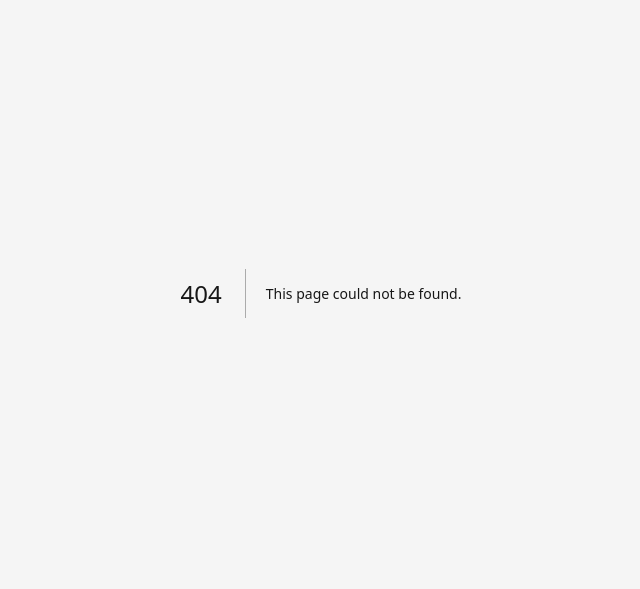
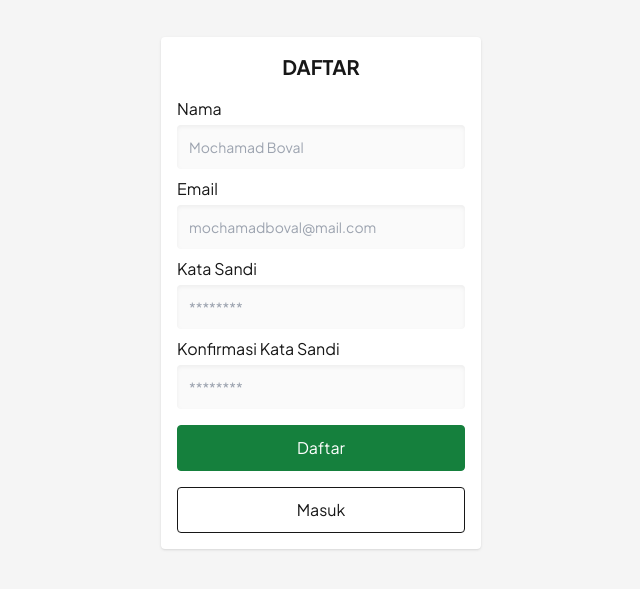
Before and after one commit to mochamadboval/nextjs-dengan-autentikasi, a Next.js app: page /signup in a window 1280 px wide. Before the commit this address had no page. Shown: the part 107-696 px from the top of the page, without its empty margins (319-959 px from the left). Built offline with nearby package versions, Linux system fonts and the light colour scheme.

Commit message:
Form Login dan Sign Up

```diff
--- /dev/null
+++ b/components/Form/ButtonAuth.js
@@ -0,0 +1,7 @@
+export default function ButtonAuth(props) {
+  return (
+    <button className="bg-green-700 border border-green-700 mt-2 p-2.5 rounded text-center text-white">
+      {props.children}
+    </button>
+  );
+}
--- /dev/null
+++ b/components/Form/InputAuth.js
@@ -0,0 +1,16 @@
+export default function InputAuth(props) {
+  const { name, placeholder, type } = props;
+
+  return (
+    <div>
+      <label htmlFor={name}>{name}</label>
+      <input
+        type={type}
+        id={name}
+        placeholder={placeholder}
+        className="bg-neutral-50 mt-1 p-3 rounded shadow-inner text-sm w-full"
+        required
+      />
+    </div>
+  );
+}
--- /dev/null
+++ b/components/UI/ButtonPage.js
@@ -0,0 +1,14 @@
+import Link from "next/link";
+
+export default function ButtonPage(props) {
+  const { children, url } = props;
+
+  return (
+    <Link
+      href={url}
+      className="block border border-neutral-900 mt-4 p-2.5 rounded text-center w-full"
+    >
+      {children}
+    </Link>
+  );
+}
--- /dev/null
+++ b/components/UI/Card.js
@@ -0,0 +1,7 @@
+export default function Card(props) {
+  return (
+    <article className="bg-white max-w-xs mx-auto p-4 rounded shadow w-full">
+      {props.children}
+    </article>
+  );
+}
--- /dev/null
+++ b/components/UI/Layout.js
@@ -0,0 +1,7 @@
+export default function Layout(props) {
+  return (
+    <div className="flex items-center justify-center min-h-screen p-4">
+      {props.children}
+    </div>
+  );
+}
--- a/pages/index.js
+++ b/pages/index.js
@@ -1,4 +1,8 @@
 import Head from "next/head";
+
+import ButtonPage from "@/components/UI/ButtonPage";
+import Card from "@/components/UI/Card";
+import Layout from "@/components/UI/Layout";
 
 export default function Home() {
   return (
@@ -13,7 +17,12 @@ export default function Home() {
         <link rel="icon" href="/favicon.ico" />
       </Head>
 
-      <p>Here we go!</p>
+      <Layout>
+        <Card>
+          <p className="text-center">Hai, orang asing.</p>
+          <ButtonPage url="/login">Masuk</ButtonPage>
+        </Card>
+      </Layout>
     </>
   );
 }
--- /dev/null
+++ b/pages/login.js
@@ -0,0 +1,43 @@
+import Head from "next/head";
+
+import ButtonAuth from "@/components/Form/ButtonAuth";
+import InputAuth from "@/components/Form/InputAuth";
+import ButtonPage from "@/components/UI/ButtonPage";
+import Card from "@/components/UI/Card";
+import Layout from "@/components/UI/Layout";
+
+export default function Login() {
+  return (
+    <>
+      <Head>
+        <title>Masuk - Next.js dengan autentikasi</title>
+        <meta
+          name="description"
+          content="Next.js dengan autentikasi menggunakan NextAuth.js - Halaman Masuk."
+        />
+        <meta name="viewport" content="width=device-width, initial-scale=1" />
+        <link rel="icon" href="/favicon.ico" />
+      </Head>
+
+      <Layout>
+        <Card>
+          <h2 className="font-bold text-center text-xl">MASUK</h2>
+          <form className="flex flex-col gap-2 mt-4">
+            <InputAuth
+              name="Email"
+              placeholder="mochamadboval@mail.com"
+              type="email"
+            />
+            <InputAuth
+              name="Kata Sandi"
+              placeholder="********"
+              type="password"
+            />
+            <ButtonAuth>Masuk</ButtonAuth>
+          </form>
+          <ButtonPage url="/signup">Daftar</ButtonPage>
+        </Card>
+      </Layout>
+    </>
+  );
+}
--- /dev/null
+++ b/pages/signup.js
@@ -0,0 +1,49 @@
+import Head from "next/head";
+
+import ButtonAuth from "@/components/Form/ButtonAuth";
+import InputAuth from "@/components/Form/InputAuth";
+import ButtonPage from "@/components/UI/ButtonPage";
+import Card from "@/components/UI/Card";
+import Layout from "@/components/UI/Layout";
+
+export default function SignUp() {
+  return (
+    <>
+      <Head>
+        <title>Daftar - Next.js dengan autentikasi</title>
+        <meta
+          name="description"
+          content="Next.js dengan autentikasi menggunakan NextAuth.js - Halaman Daftar."
+        />
+        <meta name="viewport" content="width=device-width, initial-scale=1" />
+        <link rel="icon" href="/favicon.ico" />
+      </Head>
+
+      <Layout>
+        <Card>
+          <h2 className="font-bold text-center text-xl">DAFTAR</h2>
+          <form className="flex flex-col gap-2 mt-4">
+            <InputAuth name="Nama" placeholder="Mochamad Boval" type="text" />
+            <InputAuth
+              name="Email"
+              placeholder="mochamadboval@mail.com"
+              type="email"
+            />
+            <InputAuth
+              name="Kata Sandi"
+              placeholder="********"
+              type="password"
+            />
+            <InputAuth
+              name="Konfirmasi Kata Sandi"
+              placeholder="********"
+              type="password"
+            />
+            <ButtonAuth>Daftar</ButtonAuth>
+          </form>
+          <ButtonPage url="/login">Masuk</ButtonPage>
+        </Card>
+      </Layout>
+    </>
+  );
+}
```
Also changed, not shown: 1 other file (tests, documents, lock files or other folders).
